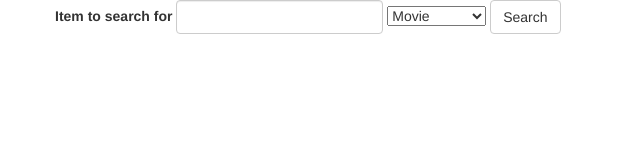
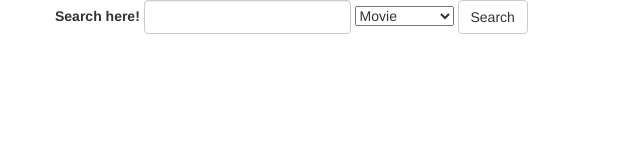
Before and after one commit to nikolat02/itunes-search, a plain HTML site: page index.html in a window 1280 px wide. Shown: the whole page, without its empty margins (0-640 px from the left). Drawn offline with nearby package versions, Linux system fonts and the light colour scheme.

Commit message:
Add files via upload

```diff
--- a/iTunes.js
+++ b/iTunes.js
@@ -60,7 +60,6 @@ function parseResults(result) {
         					};
 
         					html += '<div class="songs-search-result">';
-
         					html += '<p><strong>Track: </strong>{0}&nbsp;&nbsp;'.replace("{0}", obj.track_name);
         					html += '<a href="{0}" target="_blank">Preview</a>&nbsp;&nbsp;'.replace("{0}", item.previewUrl);
         					html += '<a href="{0}" target="_blank">Full Song</a>&nbsp;&nbsp;</p>'.replace("{0}", obj.track_url);
--- a/index.html
+++ b/index.html
@@ -12,7 +12,7 @@
     <div class="row">
       <div class="form-inline">
         <div class="form-group">
-          <label for="search-term">Item to search for</label>
+          <label for="search-term">Search here!</label>
           <input id="search-term" class="form-control" type="text"></input>
         </div>
         <select id="search-media">
```
